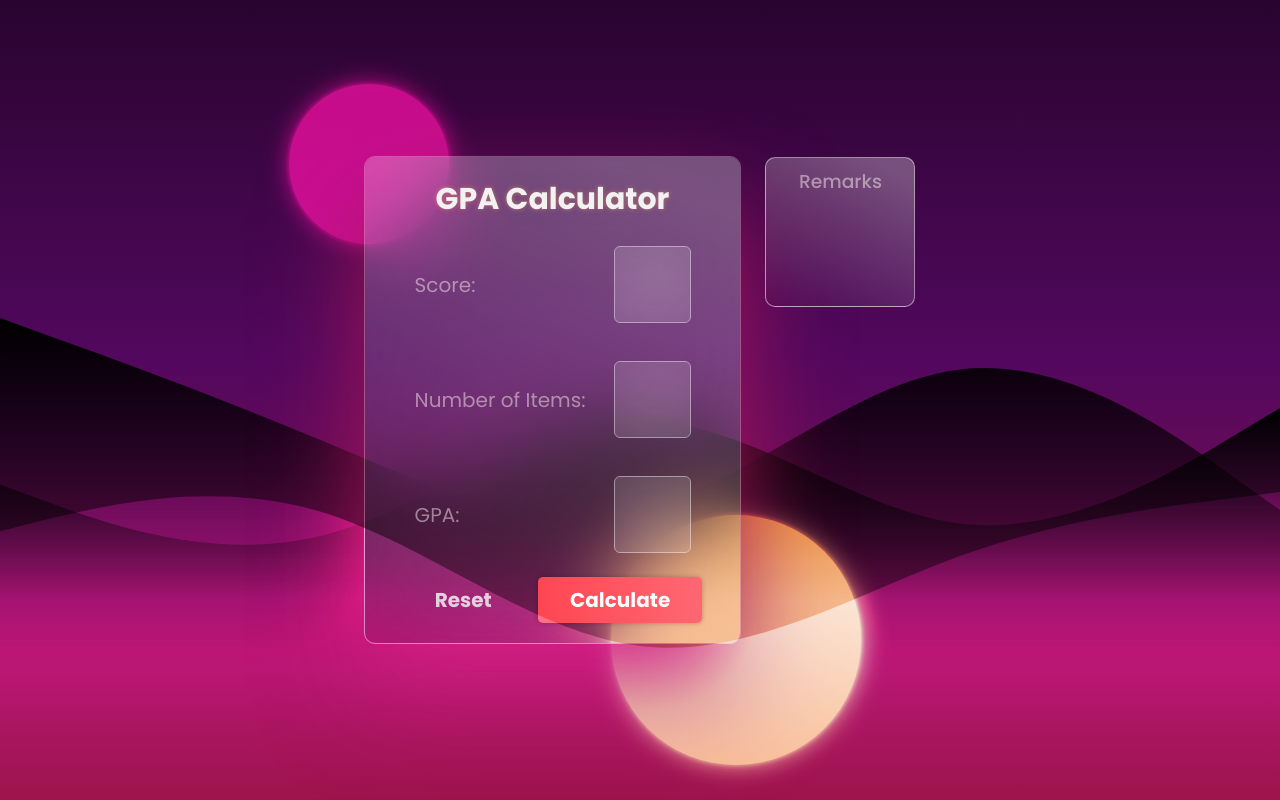
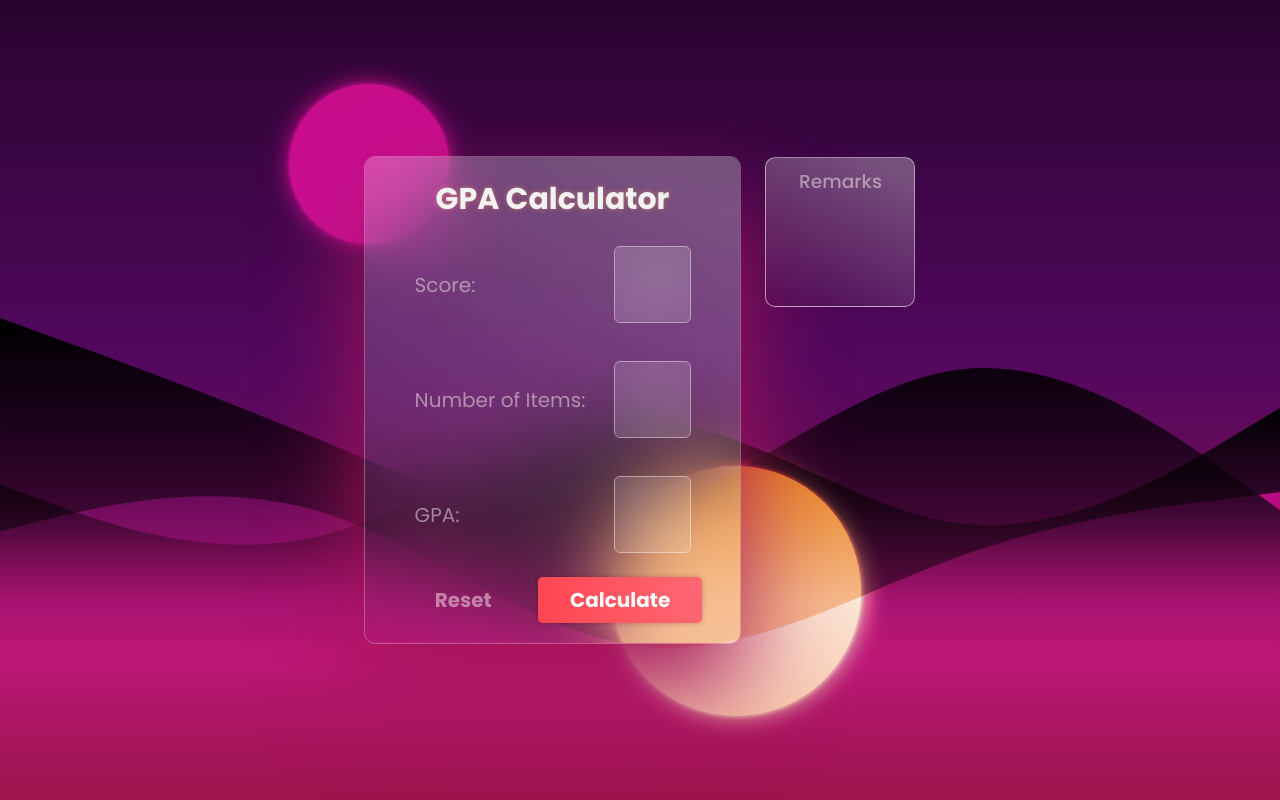
Before and after one commit to thehungrycoder225/js-gpa-calculator, a plain HTML site: page index.html in a window 1280 px wide. Drawn offline with Linux system fonts and the light colour scheme.

Commit message:
minor changes

```diff
--- a/css/styles.css
+++ b/css/styles.css
@@ -61,6 +61,7 @@ body {
 .circle__container {
   position: relative;
   transition: 200ms ease-in-out;
+  width: fit-content;
 }
 
 .circle::before {
@@ -82,7 +83,7 @@ body {
   aspect-ratio: 1/1;
   content: '';
   position: absolute;
-  bottom: -25%;
+  bottom: -15%;
   right: -32%;
   width: 25rem;
   border-radius: 50%;
@@ -228,6 +229,7 @@ img {
   width: 100%;
   height: auto;
   display: block;
+  z-index: -1;
 }
 
 .wave-1 {
@@ -248,7 +250,7 @@ img {
   z-index: -2;
 }
 
-@media (max-width: 799px) {
+@media (witdh <= 799) or (orientation: portrait) {
   .form-container {
     grid-template-columns: auto;
     place-items: center;
--- a/scripts/app.js
+++ b/scripts/app.js
@@ -1 +1,3 @@
 //gpa formula =  -4 / number of items * score + 5
+// gpa => 1 - 3 text color green
+// gpa => 3 - 5 text color red
```
